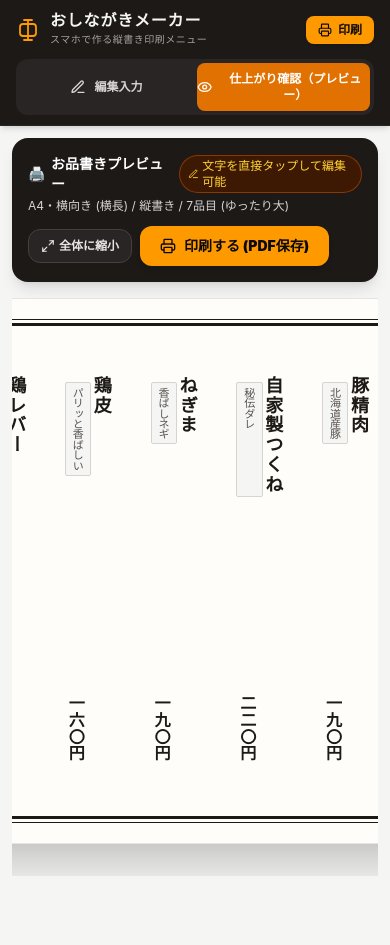
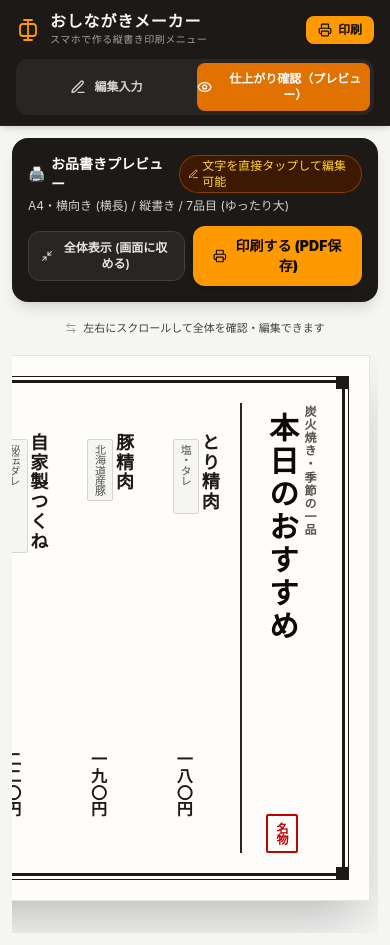
Before and after one commit to saikoro2007/oshinagaki-maker, a Vue app: page / in a window 390 px wide. Before the commit the page ends 888 px from the top, so only its background shows below. Built offline with nearby package versions, Linux system fonts and the light colour scheme; a web font is replaced by a local one.

Commit message:
fix: unify header title in Japanese mincho font and fix left-side clipping on mobile preview

```diff
--- a/src/App.vue
+++ b/src/App.vue
@@ -94,7 +94,7 @@ function triggerPrint() {
             <line x1="12" y1="2" x2="12" y2="6"></line>
           </svg>
           <div>
-            <h1 class="text-base font-bold tracking-wider text-stone-100 leading-none">
+            <h1 class="font-mincho font-bold text-base sm:text-lg tracking-wider text-stone-100 leading-none">
               おしながきメーカー
             </h1>
             <span class="text-[10px] text-stone-400 tracking-wider block mt-1">スマホで作る縦書き印刷メニュー</span>
--- a/src/components/MenuPreview.vue
+++ b/src/components/MenuPreview.vue
@@ -1,7 +1,7 @@
 <script setup>
-import { ref, computed } from 'vue'
+import { ref, computed, onMounted, onUnmounted, nextTick, watch } from 'vue'
 import { formatPrice } from '../utils/formatters'
-import { Printer, Maximize2, Sparkles, Edit3 } from '@lucide/vue'
+import { Printer, Maximize2, Minimize2, Sparkles, Edit3, ArrowLeftRight } from '@lucide/vue'
 
 const props = defineProps({
   menuData: {
@@ -11,6 +11,45 @@ const props = defineProps({
 })
 
 const isFitToScreen = ref(false)
+const scrollContainer = ref(null)
+const windowWidth = ref(typeof window !== 'undefined' ? window.innerWidth : 800)
+
+function handleResize() {
+  windowWidth.value = window.innerWidth
+}
+
+onMounted(() => {
+  window.addEventListener('resize', handleResize)
+  nextTick(() => {
+    // 縦書きの場合、最初は右側のタイトルが見えるように右端へスクロール
+    if (scrollContainer.value && props.menuData.layout === 'vertical') {
+      scrollContainer.value.scrollLeft = scrollContainer.value.scrollWidth
+    }
+  })
+})
+
+onUnmounted(() => {
+  window.removeEventListener('resize', handleResize)
+})
+
+// レイアウトや表示切替時にスクロール位置を調整
+watch(() => props.menuData.layout, (newLayout) => {
+  nextTick(() => {
+    if (scrollContainer.value) {
+      if (newLayout === 'vertical') {
+        scrollContainer.value.scrollLeft = scrollContainer.value.scrollWidth
+      } else {
+        scrollContainer.value.scrollLeft = 0
+      }
+    }
+  })
+})
+
+const scaleRatio = computed(() => {
+  const baseWidth = isLandscape.value ? 840 : 380
+  const availableWidth = Math.max(windowWidth.value - 32, 280)
+  return Math.min(availableWidth / baseWidth, 1)
+})
 
 const fontClass = computed(() => {
   switch (props.menuData.fontFamily) {
@@ -109,6 +148,12 @@ function triggerPrint() {
           outline: none !important;
           background: transparent !important;
         }
+        .fit-wrapper, .fit-inner {
+          transform: none !important;
+          width: 100% !important;
+          height: auto !important;
+          overflow: visible !important;
+        }
       }
     </component>
 
@@ -133,10 +178,10 @@ function triggerPrint() {
         <button
           type="button"
           @click="isFitToScreen = !isFitToScreen"
-          class="sm:hidden px-3 py-2 bg-stone-800 hover:bg-stone-700 text-stone-200 rounded-xl text-xs font-semibold flex items-center gap-1 border border-stone-700 transition"
+          class="sm:hidden px-3 py-2 bg-stone-800 hover:bg-stone-700 active:scale-95 text-stone-200 rounded-xl text-xs font-semibold flex items-center gap-1.5 border border-stone-700 transition cursor-pointer"
         >
-          <Maximize2 class="w-3.5 h-3.5" />
-          <span>{{ isFitToScreen ? '拡大表示' : '全体に縮小' }}</span>
+          <component :is="isFitToScreen ? Maximize2 : Minimize2" class="w-3.5 h-3.5" />
+          <span>{{ isFitToScreen ? '原寸表示 (スワイプ)' : '全体表示 (画面に収める)' }}</span>
         </button>
 
         <button
@@ -150,21 +195,40 @@ function triggerPrint() {
       </div>
     </div>
 
-    <!-- Paper Scroll Container -->
+    <!-- Mobile swipe hint when in 100% full scale -->
     <div
-      class="preview-scroll w-full overflow-x-auto pb-8 flex justify-center px-1 sm:px-4"
+      v-if="!isFitToScreen"
+      class="no-print sm:hidden text-center text-[11px] text-stone-700 flex items-center justify-center gap-1.5 py-0.5"
+    >
+      <ArrowLeftRight class="w-3 h-3 text-stone-700 animate-pulse" />
+      <span>左右にスクロールして全体を確認・編集できます</span>
+    </div>
+
+    <!-- Paper Container (Fit Mode vs Scroll Mode) -->
+    <div
+      ref="scrollContainer"
+      :class="[
+        'w-full transition-all',
+        isFitToScreen
+          ? 'fit-wrapper flex justify-center overflow-hidden py-2'
+          : 'preview-scroll overflow-x-auto pb-8 flex justify-start sm:justify-center px-2 sm:px-4'
+      ]"
+      :style="isFitToScreen ? { height: `${(isLandscape ? 560 : 640) * scaleRatio}px` } : {}"
     >
       <div
-        :class="[
-          'print-sheet bg-[#fffdfa] text-stone-950 shadow-2xl transition-all relative select-none border border-stone-300/60',
-          fontClass,
-          isLandscape
-            ? 'min-w-[820px] max-w-[1080px] w-full min-h-[500px] sm:min-h-[560px] p-6 sm:p-10'
-            : 'min-w-[340px] max-w-[750px] w-full min-h-[640px] p-6 sm:p-8',
-          isFitToScreen ? 'scale-[0.42] sm:scale-100 origin-top' : ''
-        ]"
-        style="box-sizing: border-box;"
+        :class="isFitToScreen ? 'fit-inner origin-top-left sm:origin-top' : ''"
+        :style="isFitToScreen ? { transform: `scale(${scaleRatio})`, width: isLandscape ? '840px' : '380px' } : {}"
       >
+        <div
+          :class="[
+            'print-sheet shrink-0 bg-[#fffdfa] text-stone-950 shadow-2xl transition-all relative select-none border border-stone-300/60',
+            fontClass,
+            isLandscape
+              ? (isFitToScreen ? 'w-[840px] h-[560px] p-6 sm:p-10' : 'min-w-[820px] max-w-[1080px] w-full min-h-[500px] sm:min-h-[560px] p-6 sm:p-10')
+              : (isFitToScreen ? 'w-[380px] h-[640px] p-6 sm:p-8' : 'min-w-[340px] max-w-[750px] w-full min-h-[640px] p-6 sm:p-8'),
+          ]"
+          style="box-sizing: border-box;"
+        >
         <!-- Outer Frame -->
         <div
           :class="[
@@ -419,4 +483,5 @@ function triggerPrint() {
       </div>
     </div>
   </div>
+  </div>
 </template>
```
